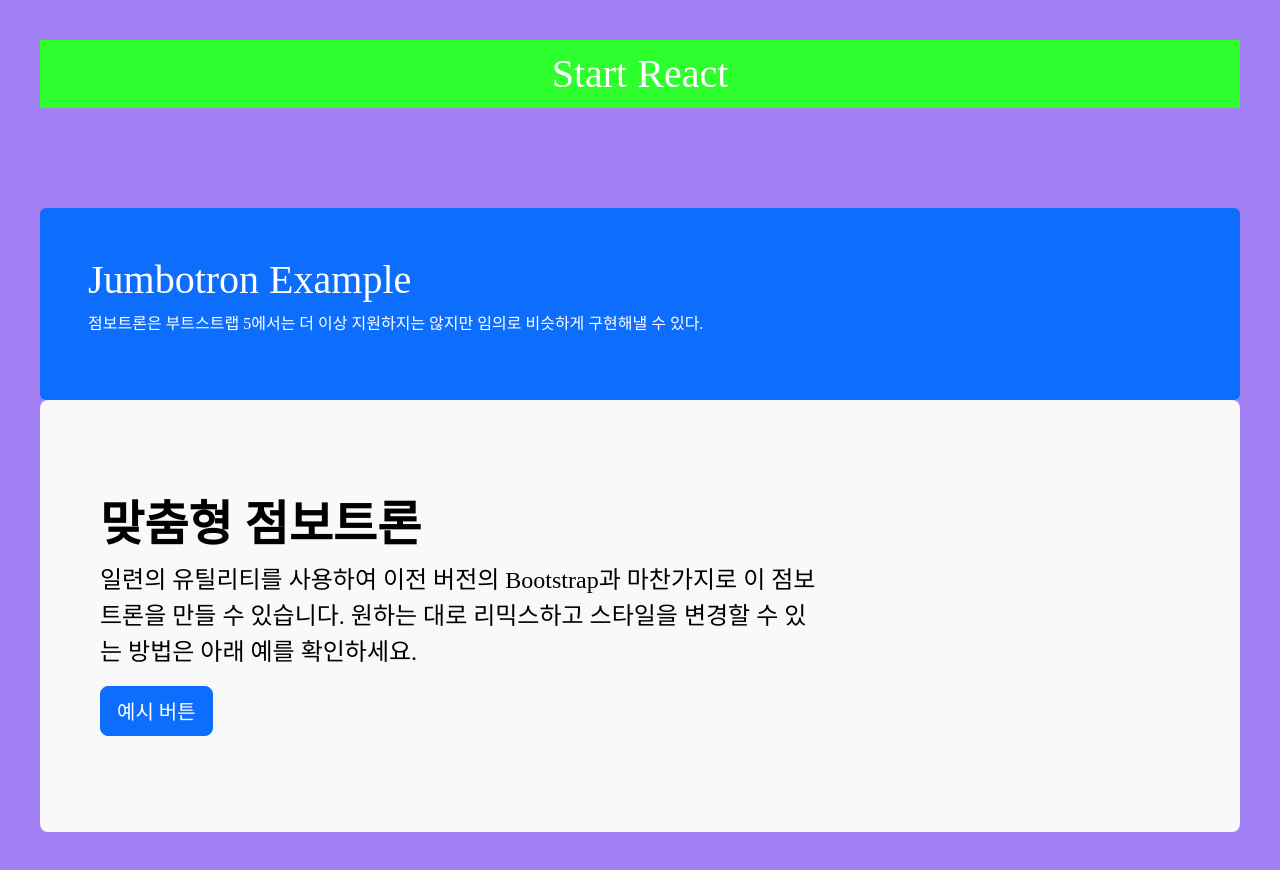
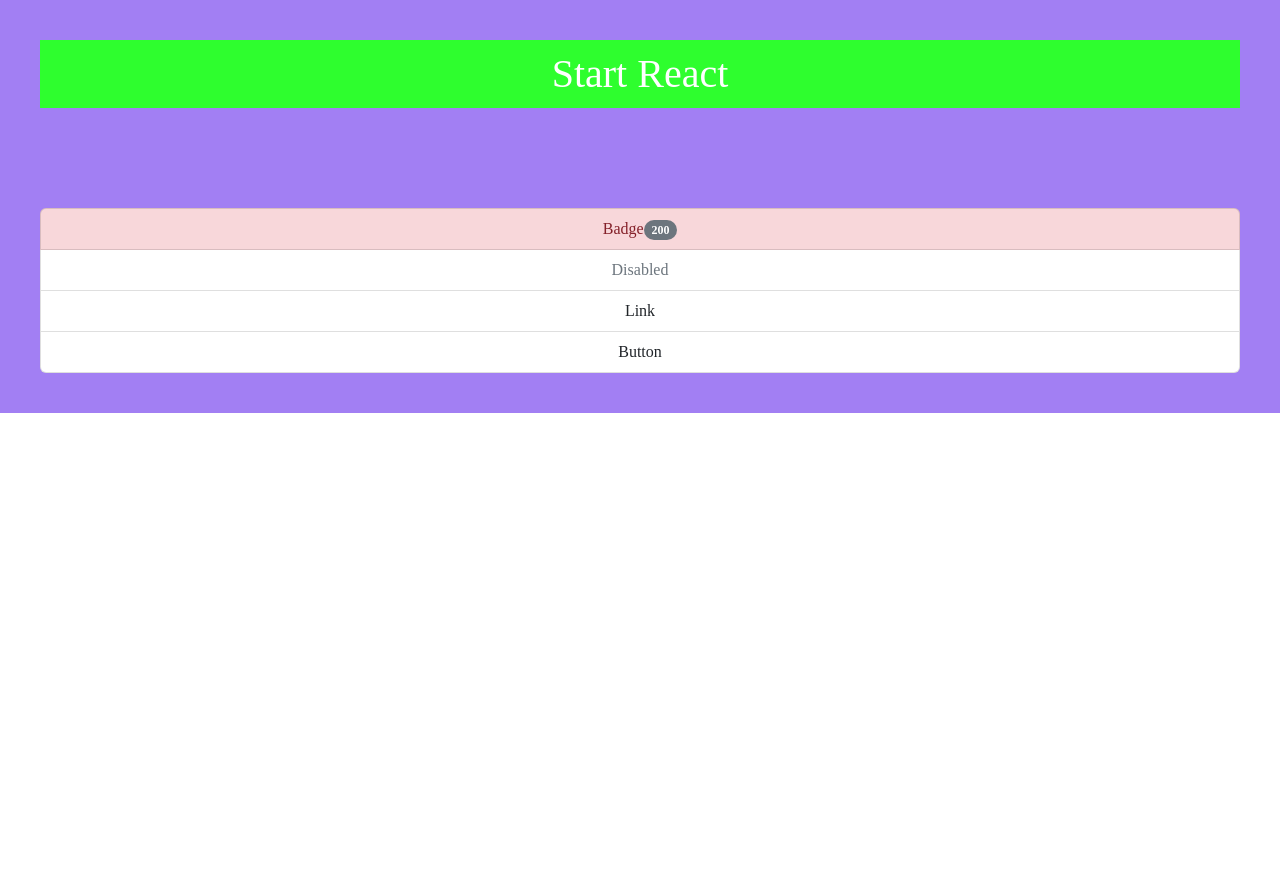
Before and after one commit to lee-kangpyo/react-start, a React (Create React App) app in the folder client/: page / in a window 1280 px wide. Shown: the top 870 px of the page. After the commit the page ends 800 px from the top, so only its background shows below. Built offline with nearby package versions, Linux system fonts and the light colour scheme.

Commit message:
reactstrap List Group

```diff
--- a/client/src/App.js
+++ b/client/src/App.js
@@ -1,13 +1,13 @@
 import React from 'react';
 import './App.css';
-import ReactJumbotron from './component2/R046_ReactJumbotron'
+import ReactstrapListGroup from './component2/R047_ReactstrapListGroup'
 import 'bootstrap/dist/css/bootstrap.css'
 
 function App() {
   return (
     <div className='app'>
       <h1 className='title'>Start React</h1>
-      <ReactJumbotron />
+      <ReactstrapListGroup />
     </div>
   );
 }
--- /dev/null
+++ b/client/src/component2/R047_ReactstrapListGroup.js
@@ -0,0 +1,21 @@
+import React, { Component } from 'react';
+import { ListGroup, ListGroupItem, Badge } from "reactstrap";
+
+class R047_ReactstrapListGroup extends Component {
+    render() {
+        return (
+            <>
+            <ListGroup>
+                <ListGroupItem color='danger' className='justify-content-between'>
+                    Badge<Badge pill>200</Badge>
+                </ListGroupItem>
+                <ListGroupItem disabled tag="a" href="#">Disabled</ListGroupItem>
+                <ListGroupItem tag="a" href='http://example.com'>Link</ListGroupItem>
+                <ListGroupItem tag="button" action onClick={e => alert("Button")}>Button</ListGroupItem>
+            </ListGroup>
+            </>
+        );
+    }
+}
+
+export default R047_ReactstrapListGroup;
```
